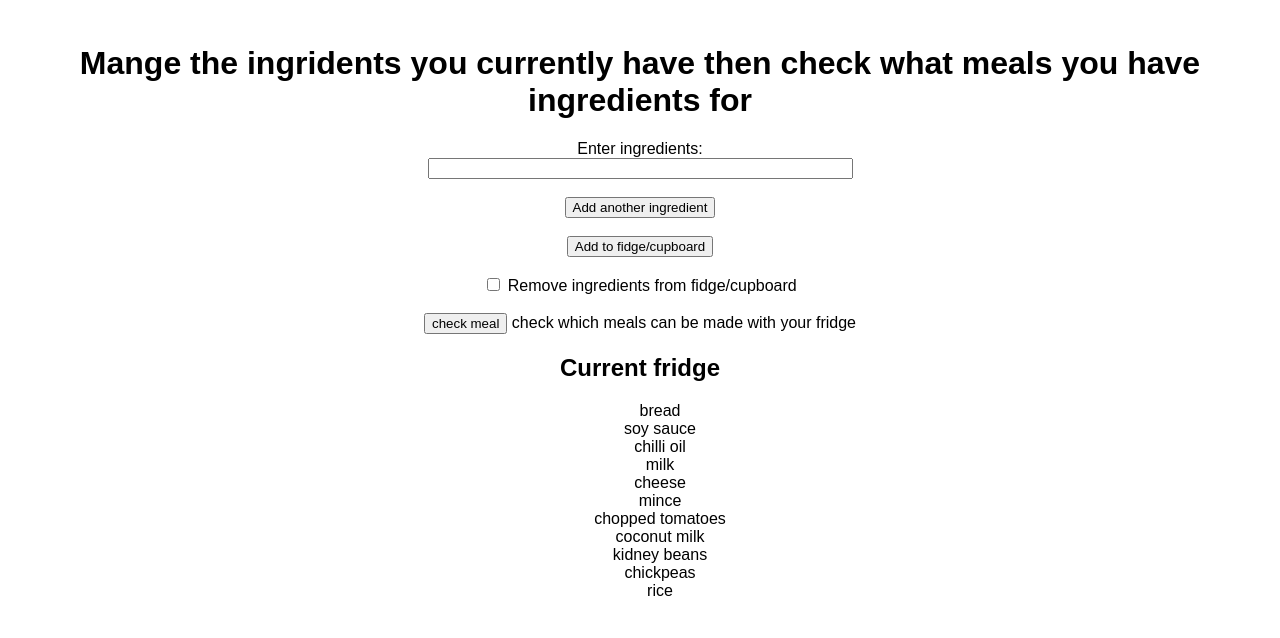
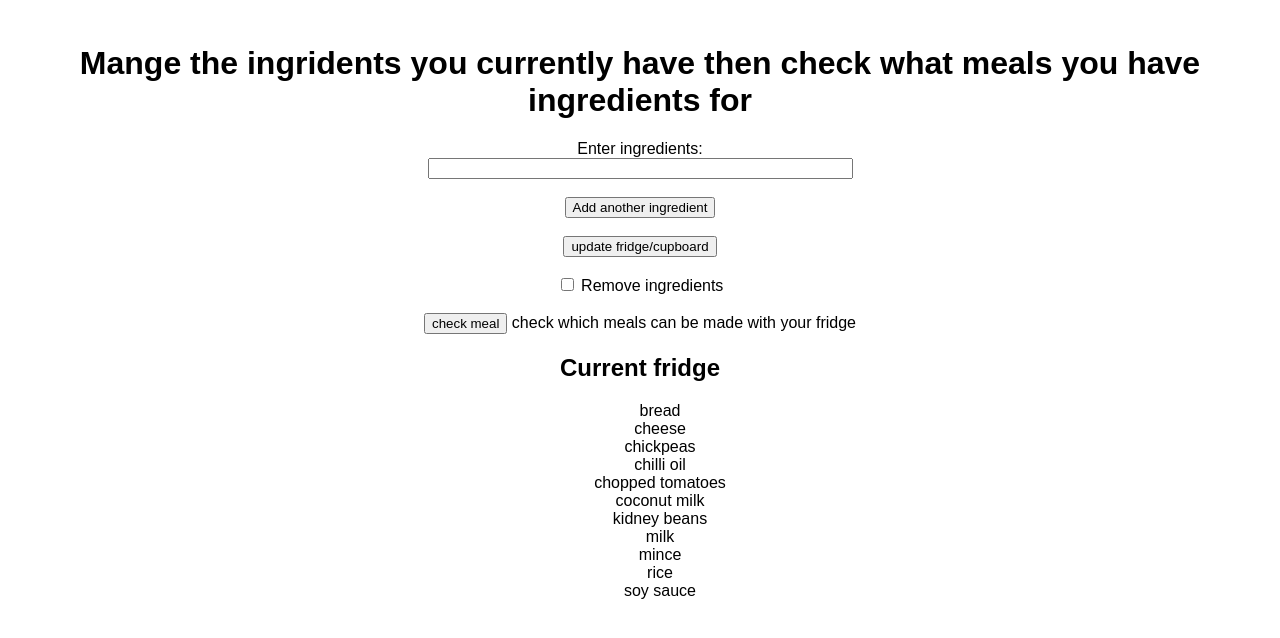
Before and after one commit to TealJason/shopping_list, a Django app: page /current_meals/current_meals/ in a window 1280 px wide. Shown: the part 55-693 px from the top of the page. Run offline with Django 3.2, Linux system fonts and the light colour scheme.

Commit message:
fix the ability to remove from the fridge file

```diff
--- a/shopping_list_tracker/current_meals/templates/current_meals.html
+++ b/shopping_list_tracker/current_meals/templates/current_meals.html
@@ -69,9 +69,9 @@
         <br>
         <button type="button" onclick="addIngredient()">Add another ingredient</button>
         <br><br>
-        <input type="submit" value="Add to fidge/cupboard" name="add" value="add">
+        <input type="submit" value="update fridge/cupboard" name="add" value="add">
         <br><br>
-        <input type="checkbox" value="remove ingredients" name="remove" value="1"> Remove ingredients from fidge/cupboard
+        <input type="checkbox" name="remove" value="1"> Remove ingredients
         <br><br>
         <input type="submit" value="check meal" name="check_meals" value="check" size="50">  check which meals can be made with your fridge
     </form>
--- a/shopping_list_tracker/current_meals/views.py
+++ b/shopping_list_tracker/current_meals/views.py
@@ -4,7 +4,7 @@ from django.conf import settings
 import os
 
 def current_meals(request):
-    fridge_path = os.path.join(settings.BASE_DIR, "data", "fridge.csv")
+    fridge_path = os.path.join(settings.BASE_DIR, "data", "fridge.txt")
     fridge_items = []
 
     with open(fridge_path) as f:
@@ -14,20 +14,21 @@ def current_meals(request):
     return render(request, "current_meals.html", {"fridge_items":fridge_items})
 
 def update_or_check_fridge(request):
+    fridge_path = os.path.join(settings.BASE_DIR, "data", "fridge.txt")
+
     if request.method == "POST":
         ingredients = request.POST.getlist("ingredients")
-        ingredients = [i.strip() for i in ingredients if i.strip()]
+        ingredients = [i.strip().lower() for i in ingredients if i.strip()]
 
-        action = request.POST.get("action")
         remove = request.POST.get("remove") == "1"
 
-        if action == "check":
-            possible_meals = utils.find_possible_meals()
-            return render(request, "current_meals.html", {
-                "possible_meals": possible_meals
-            })
+        utils.write_fridge_csv(ingredients, remove)
 
-        utils.write_fridge_csv(ingredients, remove)
-        return render(request, "current_meals.html")
+    fridge_items = []
+    if os.path.exists(fridge_path):
+        with open(fridge_path) as f:
+            fridge_items = [line.strip() for line in f]
 
-    return render(request, "current_meals.html")
+    return render(request, "current_meals.html", {
+        "fridge_items": fridge_items
+    })
--- a/shopping_list_tracker/data/fridge.csv
+++ b/shopping_list_tracker/data/fridge.txt
@@ -1,11 +1,11 @@
 bread
-soy sauce
+cheese
+chickpeas
 chilli oil
-milk
-cheese
-mince
 chopped tomatoes
 coconut milk
 kidney beans
-chickpeas
+milk
+mince
 rice
+soy sauce
```
Also changed, not shown: shopping_list_tracker/current_meals/utils.py (+21 -12 lines), shopping_list_tracker/data/recipe_book.json (+5 -5 lines).
